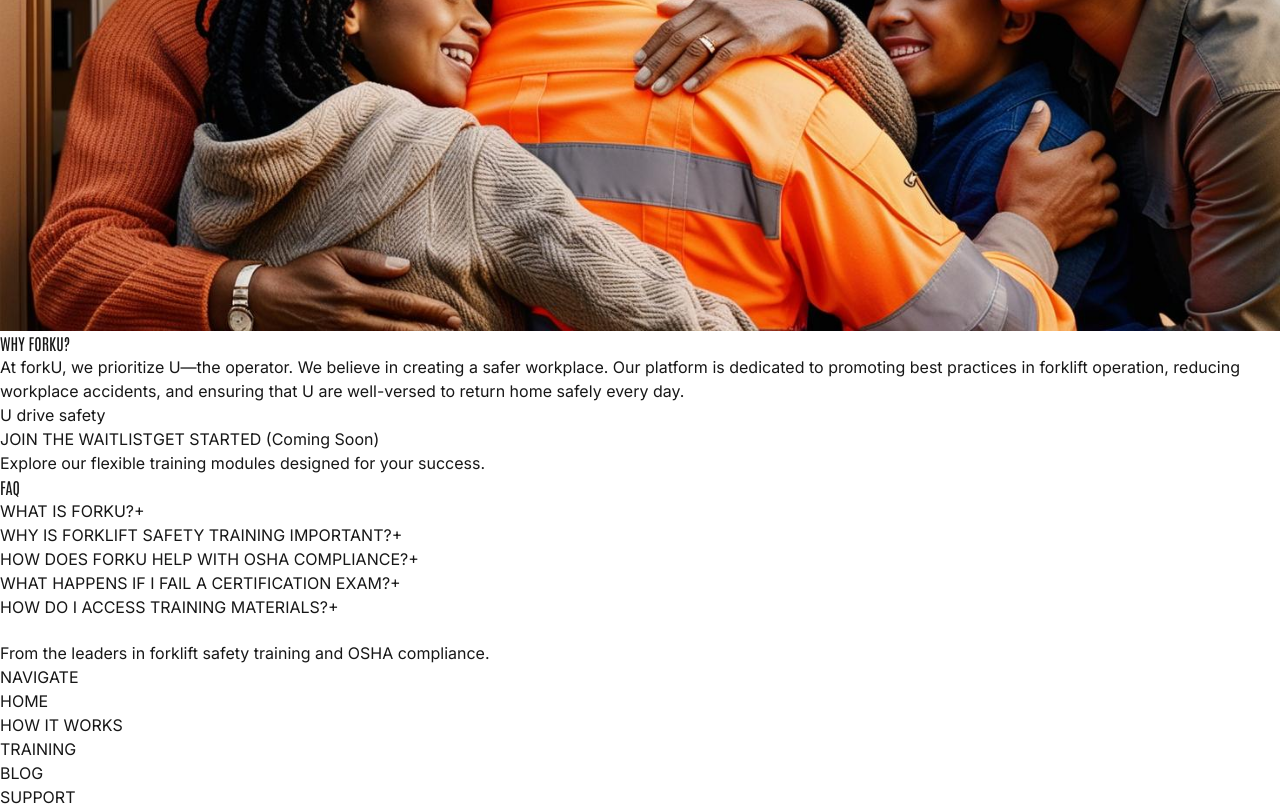
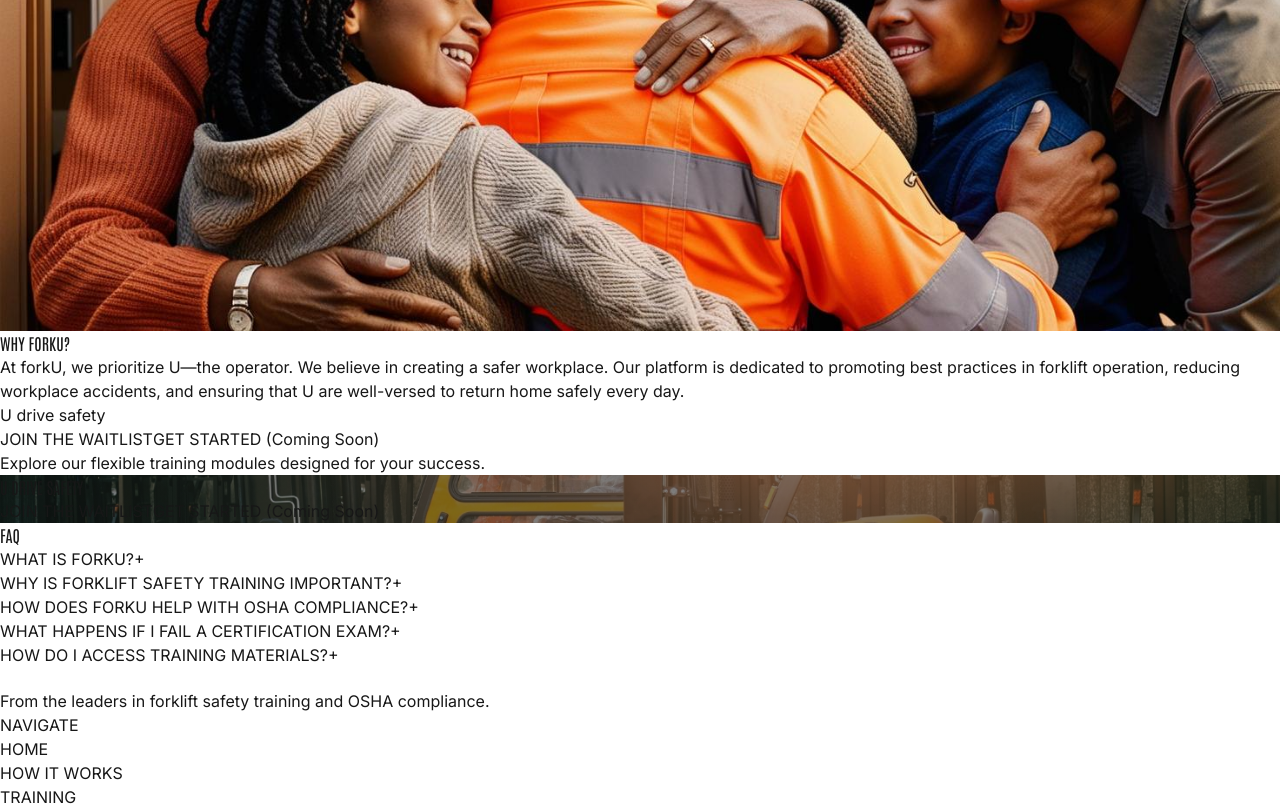
Before and after one commit to williamsanchez0721/forksense, a Next.js app: page / in a window 1280 px wide. Shown: the part 3251-4057 px from the top of the page. Built offline with nearby package versions, Linux system fonts and the light colour scheme.

Commit message:
changes in the url

```diff
--- /dev/null
+++ b/src/app/home/Safety.tsx
@@ -0,0 +1,82 @@
+'use client'
+import { motion } from 'framer-motion'
+import { useState } from 'react'
+import JoinWaitlistPopup from '../components/JoinWaitlistPopup'
+export default function Safety() {
+    const [isPopupOpen, setIsPopupOpen] = useState(false)
+
+    const handleOpenPopup = () => {
+        setIsPopupOpen(true)
+    }
+    return (
+        <section
+        id="safety"
+        className="relative min-h-screen bg-zinc-900 py-0 overflow-hidden"
+        style={{ backgroundImage: "linear-gradient(rgba(0, 0, 0, 0.5), rgba(0, 0, 0, 0.5)), url('/montacarga.jpg')", backgroundSize: 'cover', backgroundPosition: 'center' }}
+        >
+            {/* Background Abstract */}
+            <div className="absolute inset-0 overflow-hidden">
+                <motion.div
+                    className="absolute -top-1/2 -right-1/2 w-[100%] h-[100%] bg-gradient-to-b from-[#FF1493]/20 to-transparent rounded-full blur-[120px]"
+                    animate={{
+                        rotate: [0, 360],
+                        scale: [1, 1.2, 1],
+                    }}
+                    transition={{
+                        duration: 50,
+                        repeat: Infinity,
+                        ease: "linear"
+                    }}
+                />
+                <motion.div
+                    className="absolute -bottom-1/2 -left-1/2 w-[100%] h-[100%] bg-gradient-to-t from-[#39FF14]/10 to-transparent rounded-full blur-[100px]"
+                    animate={{
+                        rotate: [360, 0],
+                    }}
+                    transition={{
+                        duration: 50,
+                        repeat: Infinity,
+                        ease: "linear"
+                    }}
+                />
+                <div className="absolute inset-0 bg-[#FFFF00]/5 mix-blend-overlay" />
+            </div>
+
+            <div className="container mx-auto px-16 pb-32 relative z-10 min-h-screen flex items-end">
+                <div className="grid grid-cols-1 lg:grid-cols-2 gap-20 items-center">
+                    {/* Left Column - Content */}
+                    <motion.div
+                        initial={{ opacity: 0, x: -50 }}
+                        whileInView={{ opacity: 1, x: 0 }}
+                        transition={{ duration: 0.8 }}
+                        className="space-y-8"
+                    >
+                        <h2 className="text-7xl font-bold text-white title-font leading-none">
+                            U DRIVE SAFETY
+                        </h2>
+
+                        <div className="flex flex-wrap gap-4 pt-6">
+                            <motion.button
+                                whileHover={{ scale: 1.05 }}
+                                whileTap={{ scale: 0.95 }}
+                                className="px-8 py-3 rounded-full bg-[--hi-vis-pink] text-white font-medium transition-colors"
+                                onClick={handleOpenPopup}
+                            >
+                                JOIN THE WAITLIST
+                            </motion.button>
+
+                            <motion.button
+                                whileHover={{ scale: 1.05 }}
+                                whileTap={{ scale: 0.95 }}
+                                className="px-8 py-3 rounded-full text-white font-medium border border-white/30 hover:bg-white/10 transition-colors"
+                            >
+                                GET STARTED (Coming Soon)
+                            </motion.button>
+                        </div>
+                    </motion.div>
+                </div>
+            </div>
+            {isPopupOpen && <JoinWaitlistPopup isOpen={isPopupOpen} setIsOpen={setIsPopupOpen} />}
+        </section>
+    )
+}
--- a/src/app/page.tsx
+++ b/src/app/page.tsx
@@ -5,7 +5,7 @@
 import FullyIntegrated from "./home/FullyIntegrated";
 import Why from "./home/Why";
 import FAQs from "./home/FAQs";
-
+import Safety from "./home/Safety";
 export default function Home() {
   return (
     <>
@@ -14,6 +14,7 @@
       <FullyIntegrated />
       <Security />
       <Why />
+      <Safety />
       <FAQs />
       <Footer />
     </>
```
Also changed, not shown: public/montacarga.jpg (added).
